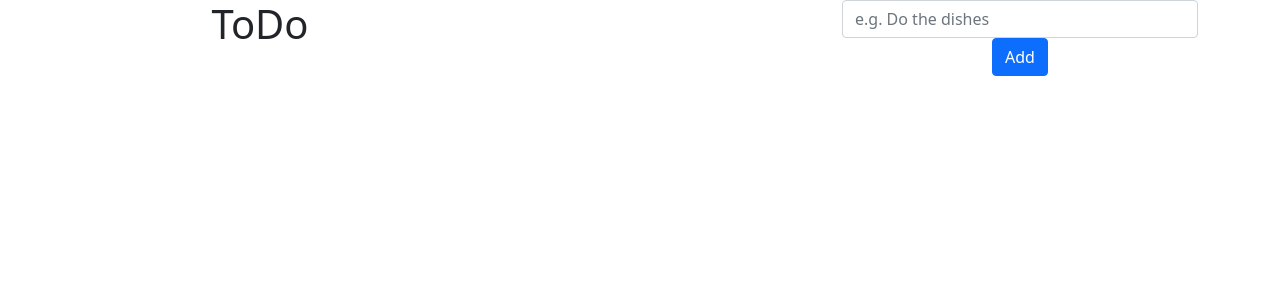
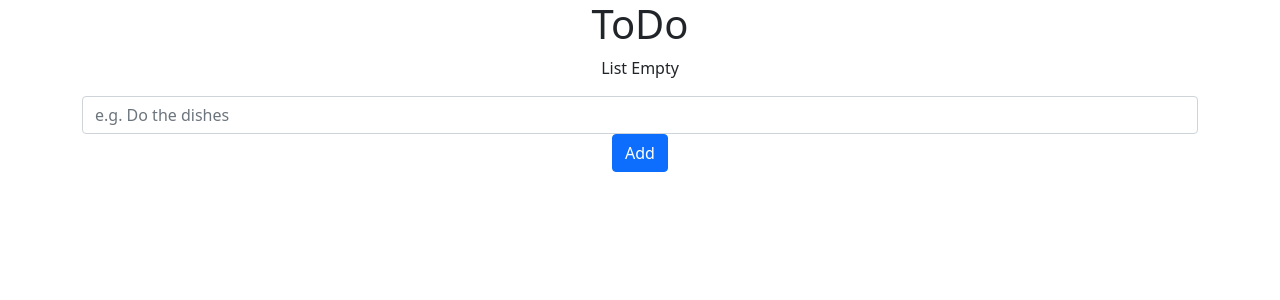
Before and after one commit to taskinoz/React-Todo, a React (Create React App) app: page / in a window 1280 px wide. Shown: the top 300 px of the page. Built offline with nearby package versions, Linux system fonts and the light colour scheme.

Commit message:
Updated styling

```diff
--- a/src/App.js
+++ b/src/App.js
@@ -32,10 +32,10 @@ function App() {
     <div className="App">
       <Container>
         <Row>
-          <Col>
+          <Col md={12}>
             <h1>ToDo</h1>
           </Col>
-          <Col>
+          <Col md={12}>
             <ToDoList
               list={list}
               updateList={updateList}
--- a/src/Components/List.jsx
+++ b/src/Components/List.jsx
@@ -8,7 +8,8 @@ const List = styled.div`
   .list-item {
     display: flex;
     flex-direction: row;
-    justify-content: center;
+    //justify-content: center;
+    width: 100%;
   }
 `
 
@@ -25,13 +26,14 @@ const ToDoList = ({
 
   return (
     <List>
-      {list === 0 &&
+      {list.length === 0 &&
         <div className="empty">
           <p>List Empty</p>
         </div>
       }
       {list.length > 0 && list.map((item, index) =>
         <div className="list-item">
+          <Form.Group className="w-100">
             <ListChecked
               type='checkbox'
               label={item.value}
@@ -39,11 +41,13 @@ const ToDoList = ({
               isChecked={item.checked}
             />
             <span
-            className="ml-3"
-            onClick={() => updateList(item,index,true)}
+              //className="ml-3"
+              onClick={() => updateList(item, index, true)}
             >
               <FontAwesomeIcon icon={faTimes} />
             </span>
+          </Form.Group>
+
         </div>
       )}
     </List>
```
Lines whose indentation alone changed are shown as unchanged.
